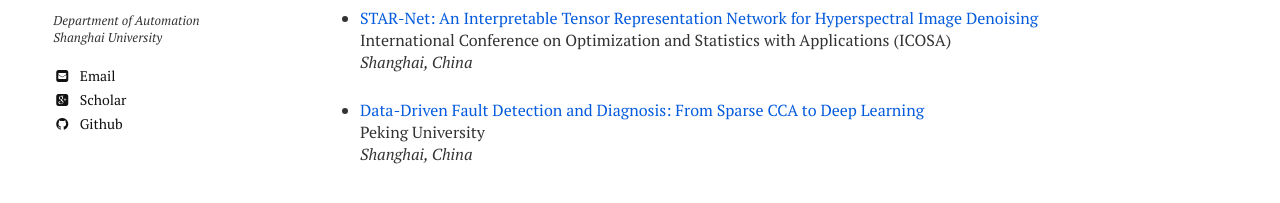
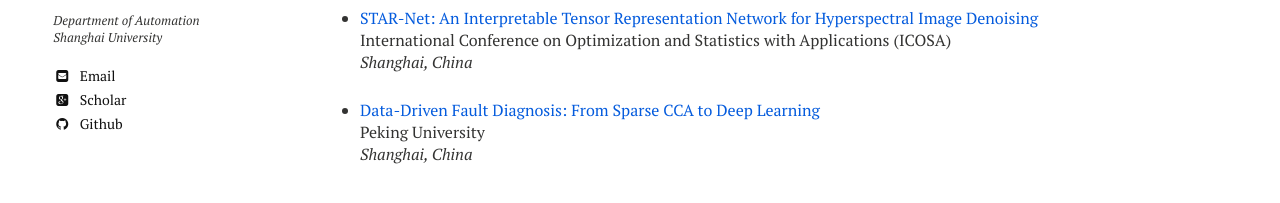
Before and after one commit to xianchaoxiu/xianchaoxiu.github.io, a Jekyll site: the page built from talks/index.md, in a window 1280 px wide. Shown: the part 261-464 px from the top of the page. Built offline with Jekyll 4.4.1, drawn with Linux system fonts in a browser that asks for light colours; nearby versions of some CDN libraries.

Commit message:
Update index.md

```diff
--- a/talks/index.md
+++ b/talks/index.md
@@ -7,6 +7,7 @@ modified: 2023-05-17
 comments: false
 share: false
 ---
+
 
 
 
@@ -22,7 +23,6 @@ Operations Research Society of China (ORSC) <br>
 International Conference on Optimization and Statistics with Applications (ICOSA) <br>
 <i>Shanghai, China</i><br>
 
-
-* <a href="../talks/2024-PKU.pdf" class="textlink" target="_blank"> Data-Driven Fault Detection and Diagnosis: From Sparse CCA to Deep Learning </a> <br>
+* <a href="../talks/2024-PKU.pdf" class="textlink" target="_blank"> Data-Driven Fault Diagnosis: From Sparse CCA to Deep Learning </a> <br>
 Peking University <br>
 <i>Shanghai, China</i><br>
```
